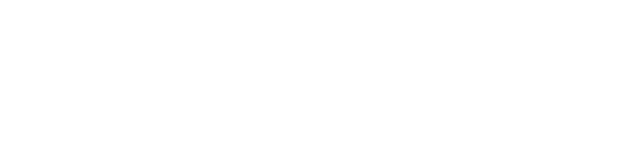
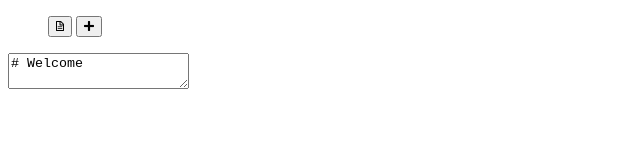
Before and after one commit to juliocesar/factory, a plain HTML site: page public/index.html in a window 1280 px wide. Shown: the whole page, without its empty margins (0-640 px from the left). Drawn offline with Linux system fonts and the light colour scheme.

Commit message:
More of the initial markup for editing

```diff
--- a/public/index.html
+++ b/public/index.html
@@ -6,16 +6,29 @@
     <meta name="viewport" content="width=device-width, initial-scale=1, maximum-scale=1, user-scalable=0">
     <meta name="apple-mobile-web-app-capable" content="yes" />
     <meta name="apple-mobile-web-app-status-bar-style" content="black" />
+    <link rel="stylesheet" href="http://fonts.googleapis.com/css?family=PT+Sans+Narrow">
     <link rel="stylesheet" href="/stylesheets/factory.css" media="screen">
   </head>
-  <body>
+  <body class="editing">
     <section class="authoring">
+      <menu>
+        <button class="new-slide icon-file section-visible"></button>
+        <button class="show-slides icon-plus"></button>
+      </menu>
       <section class="slides"></section>
-      <section class="writing"></section>
+      <section class="write visible">
+        <form>
+          <textarea>
+# Welcome
+
+Edit this slide
+          </textarea>
+        </form>
+      </section>
     </section>
     <section class="slide">
     </section>
-    <script src="/javascripts/jquery-1.8.2.min.js"</script>
+    <script src="/javascripts/jquery-1.8.2.min.js"></script>
     <script src="/javascripts/factory.js"></script>
   </body>
 </html>
```
